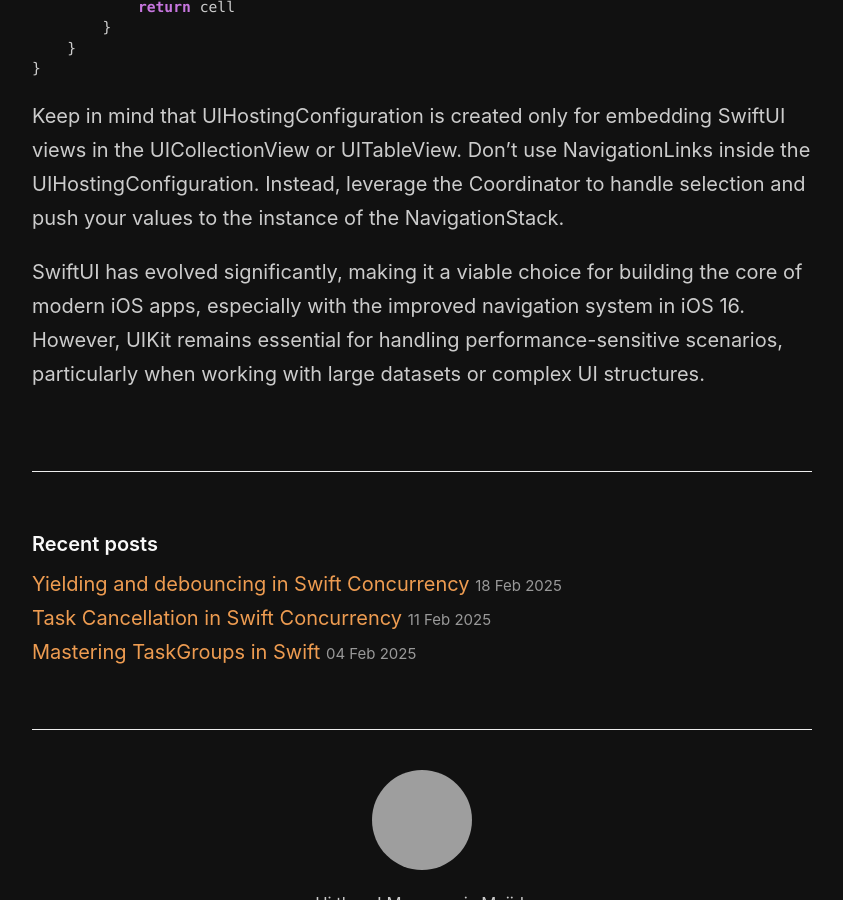
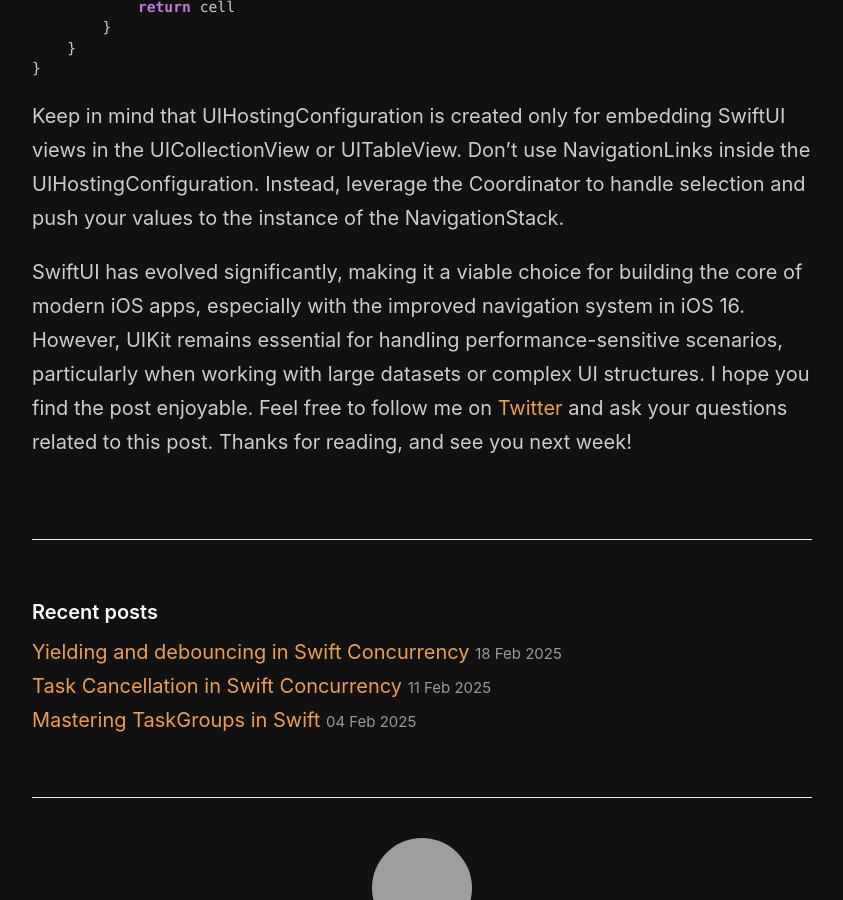
Before and after one commit to mecid/mecid.github.io, a Jekyll site: the page built from _posts/2025-03-04-swiftui-performance-how-to-use-uikit.md, in a window 1280 px wide and 900 px high, scrolled down 3576 px, cut to the strip 0-900 px from the top of the window. Shown: the whole strip, without its empty margins (218-1061 px from the left). Built offline with Jekyll 4.4.1, drawn with Linux system fonts in a browser that asks for light colours; grey boxes are pictures that could not be loaded.

Commit message:
conclusion of swiftui performance post tuned

```diff
--- a/_posts/2025-03-04-swiftui-performance-how-to-use-uikit.md
+++ b/_posts/2025-03-04-swiftui-performance-how-to-use-uikit.md
@@ -117,4 +117,4 @@ struct HugeListView: UIViewRepresentable {
 
 Keep in mind that UIHostingConfiguration is created only for embedding SwiftUI views in the UICollectionView or UITableView. Don’t use NavigationLinks inside the UIHostingConfiguration. Instead, leverage the Coordinator to handle selection and push your values to the instance of  the NavigationStack.
 
-SwiftUI has evolved significantly, making it a viable choice for building the core of modern iOS apps, especially with the improved navigation system in iOS 16. However, UIKit remains essential for handling performance-sensitive scenarios, particularly when working with large datasets or complex UI structures.
+SwiftUI has evolved significantly, making it a viable choice for building the core of modern iOS apps, especially with the improved navigation system in iOS 16. However, UIKit remains essential for handling performance-sensitive scenarios, particularly when working with large datasets or complex UI structures. I hope you find the post enjoyable. Feel free to follow me on [Twitter](https://twitter.com/mecid) and ask your questions related to this post. Thanks for reading, and see you next week!
```
